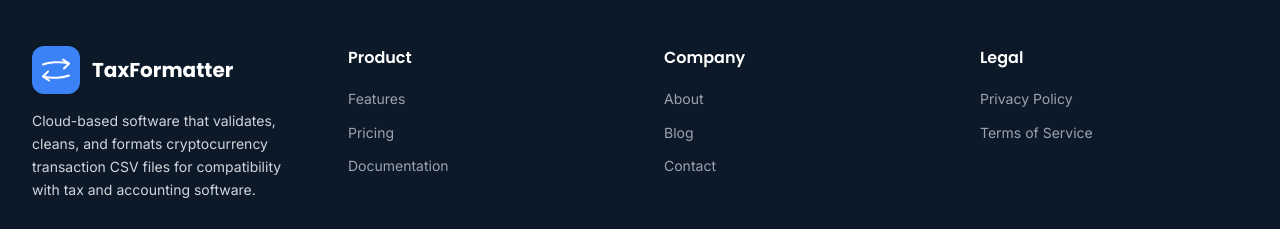
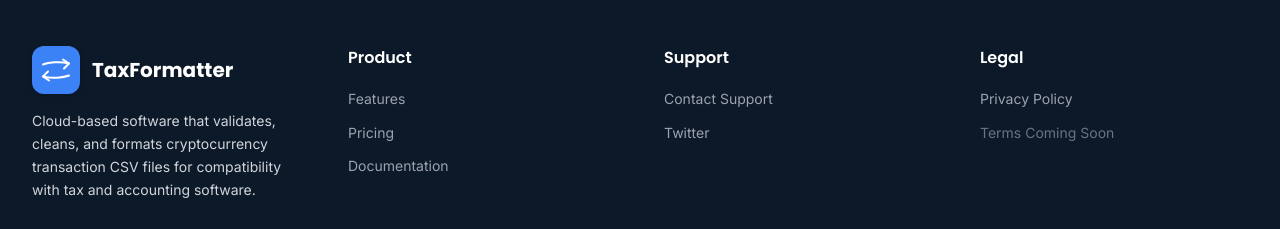
Before and after one commit to Sean-Bravo/trw, a Next.js app: page / in a window 1280 px wide. Shown: the part 9346-9575 px from the top of the page. Built offline with nearby package versions, Linux system fonts and the light colour scheme.

Commit message:
seo update v2

```diff
--- a/components/marketing/Footer.tsx
+++ b/components/marketing/Footer.tsx
@@ -96,7 +96,7 @@ export function Footer() {
 
           {/* Product */}
           <div>
-            <h4 className="font-poppins text-base font-semibold mb-4">Product</h4>
+            <h3 className="font-poppins text-base font-semibold mb-4">Product</h3>
             <ul className="space-y-2">
               <li>
                 <Link href="/#features" className="text-sm text-[#9ca3af] hover:text-[#e5e7eb] transition-colors">
@@ -116,41 +116,34 @@ export function Footer() {
             </ul>
           </div>
 
-          {/* Company */}
+          {/* Support */}
           <div>
-            <h4 className="font-poppins text-base font-semibold mb-4">Company</h4>
+            <h3 className="font-poppins text-base font-semibold mb-4">Support</h3>
             <ul className="space-y-2">
               <li>
-                <Link href="/about" className="text-sm text-[#9ca3af] hover:text-[#e5e7eb] transition-colors">
-                  About
-                </Link>
+                <a href="mailto:support@taxformatter.com" className="text-sm text-[#9ca3af] hover:text-[#e5e7eb] transition-colors">
+                  Contact Support
+                </a>
               </li>
               <li>
-                <Link href="/blog" className="text-sm text-[#9ca3af] hover:text-[#e5e7eb] transition-colors">
-                  Blog
-                </Link>
-              </li>
-              <li>
-                <Link href="/#contact" className="text-sm text-[#9ca3af] hover:text-[#e5e7eb] transition-colors">
-                  Contact
-                </Link>
+                <a href="https://twitter.com/taxformatter" target="_blank" rel="noopener noreferrer" className="text-sm text-[#9ca3af] hover:text-[#e5e7eb] transition-colors">
+                  Twitter
+                </a>
               </li>
             </ul>
           </div>
 
           {/* Legal */}
           <div>
-            <h4 className="font-poppins text-base font-semibold mb-4">Legal</h4>
+            <h3 className="font-poppins text-base font-semibold mb-4">Legal</h3>
             <ul className="space-y-2">
               <li>
-                <Link href="/privacy" className="text-sm text-[#9ca3af] hover:text-[#e5e7eb] transition-colors">
+                <Link href="/privacy-policy" className="text-sm text-[#9ca3af] hover:text-[#e5e7eb] transition-colors">
                   Privacy Policy
                 </Link>
               </li>
               <li>
-                <Link href="/terms" className="text-sm text-[#9ca3af] hover:text-[#e5e7eb] transition-colors">
-                  Terms of Service
-                </Link>
+                <span className="text-sm text-[#6b7280]">Terms Coming Soon</span>
               </li>
             </ul>
           </div>
--- a/components/marketing/Header.tsx
+++ b/components/marketing/Header.tsx
@@ -49,12 +49,14 @@ export function Header() {
             type="button"
             onClick={() => setMobileMenuOpen(!mobileMenuOpen)}
             className="md:hidden p-2 text-[#1a365d] dark:text-gray-200 hover:text-[#3b82f6] dark:hover:text-blue-400 transition-colors"
-            aria-label="Toggle menu"
+            aria-label={mobileMenuOpen ? 'Close menu' : 'Open menu'}
+            aria-expanded={mobileMenuOpen}
+            aria-controls="mobile-menu"
           >
             {mobileMenuOpen ? (
-              <X className="h-6 w-6" />
+              <X className="h-6 w-6" aria-hidden="true" />
             ) : (
-              <Menu className="h-6 w-6" />
+              <Menu className="h-6 w-6" aria-hidden="true" />
             )}
           </button>
         </div>
@@ -62,8 +64,8 @@ export function Header() {
 
       {/* Mobile Menu */}
       {mobileMenuOpen && (
-        <div className="md:hidden border-t border-[#e5e7eb] dark:border-gray-800 bg-white dark:bg-gray-950">
-          <nav className="flex flex-col px-4 py-4 space-y-4">
+        <div id="mobile-menu" className="md:hidden border-t border-[#e5e7eb] dark:border-gray-800 bg-white dark:bg-gray-950">
+          <nav className="flex flex-col px-4 py-4 space-y-4" aria-label="Mobile navigation">
             {navLinks.map((link) => (
               <Link
                 key={link.href}
--- a/components/ui/Logo.tsx
+++ b/components/ui/Logo.tsx
@@ -24,6 +24,8 @@ export function Logo({ className = '', iconOnly = false, variant = 'dark' }: Log
           fill="none"
           xmlns="http://www.w3.org/2000/svg"
           className="drop-shadow-sm"
+          role="img"
+          aria-label="TaxFormatter logo"
         >
           {/* Blue Background with Rounded Corners */}
           <rect width="48" height="48" rx="12" fill="#3b82f6" />
```
